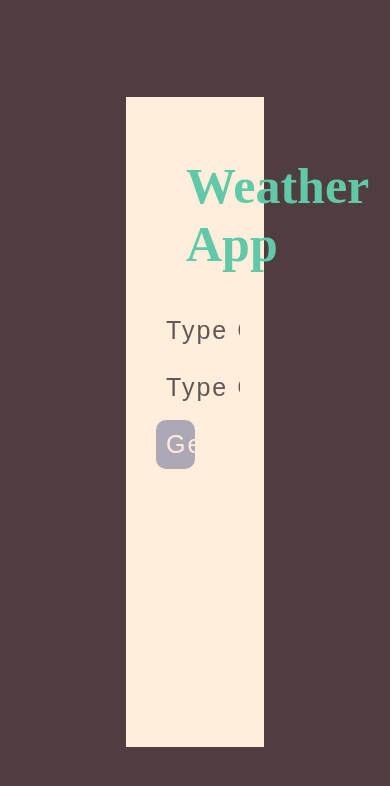
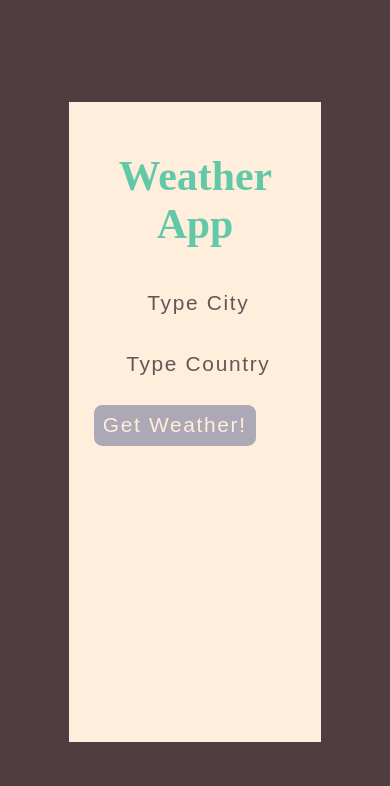
Before and after one commit to ShehabGamal/Weather-App, a React (Create React App) app: page / in a window 390 px wide. Shown: the top 786 px of the page. Built offline with nearby package versions, Linux system fonts and the light colour scheme.

Commit message:
Applying responsive design to the whole application

```diff
--- a/src/App.js
+++ b/src/App.js
@@ -16,13 +16,13 @@ const Container = styled.div`
   background: ${(props) => props.theme.FrontColor};
   height: 70vh;
   margin: 20% 20% 20% 20%;
-  padding: 30px;
-  width: 20%;
+  padding: 2.973vh;
+  width: 80%;
 `;
 const BasicHeader = styled.h2`
   color: ${(props) => props.theme.ExtraColor};
-  font-size: 50px;
-  padding: 30px;
+  font-size: 4.955vh;
+  padding: 2.973vh;
   margin: 0 auto;
   text-align: center;
 `;
--- a/src/Components/Display.js
+++ b/src/Components/Display.js
@@ -2,7 +2,7 @@ import React from "react";
 import styled from "styled-components";
 
 const BasicDisplay = styled.p`
-  font-size: 15px;
+  font-size: 1.486vh;
   font-family: sans-serif;
   color: ${(props) => props.theme.SecondaryColor};
   font-weight: bold;
--- a/src/Components/Form.js
+++ b/src/Components/Form.js
@@ -10,19 +10,22 @@ const BasicInput = styled.input`
   }
   ::placeholder {
     color: ${(props) => props.theme.SecondaryColor};
-    font-size: 25px;
+    font-size: 2.477vh;
   }
-  padding: 10px;
+  padding: 0.991vh;
   text-align: center;
-  font-size: 25px;
+  font-size: 2.477vh;
   margin: 5% auto;
-  letter-spacing: 2px;
+  letter-spacing: 0.198vh;
 `;
 const ExBasicInput = styled(BasicInput)`
   width: 50%;
   background: ${(props) => props.theme.BackColor};
   color: ${(props) => props.theme.FrontColor};
-  border-radius: 10px;
+  border-radius: 0.991vh;
+  @media (min-width: 280px) and (max-width: 1024px) {
+    width: 80%;
+  }
 `;
 function Form(props) {
   return (
```
